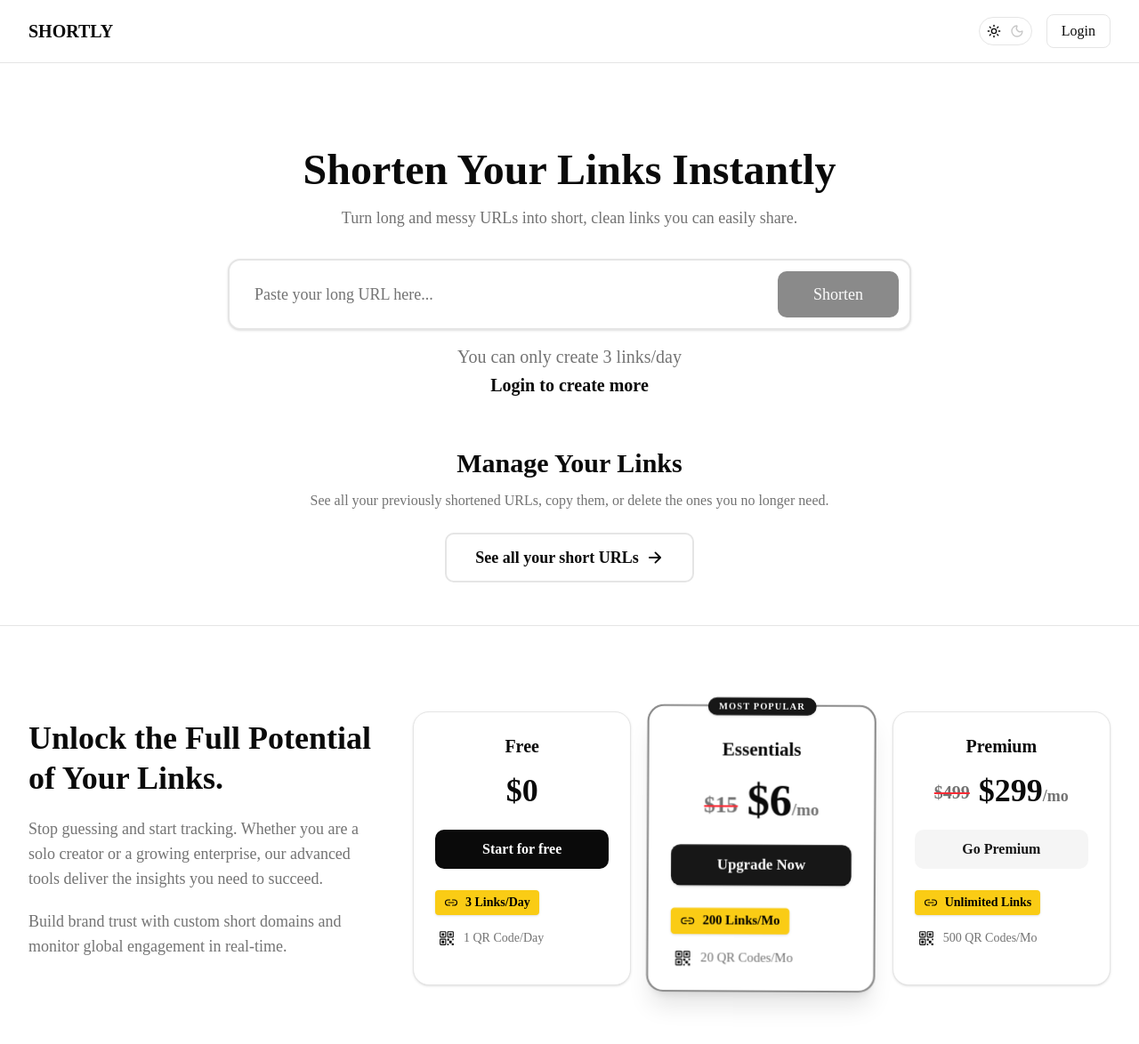
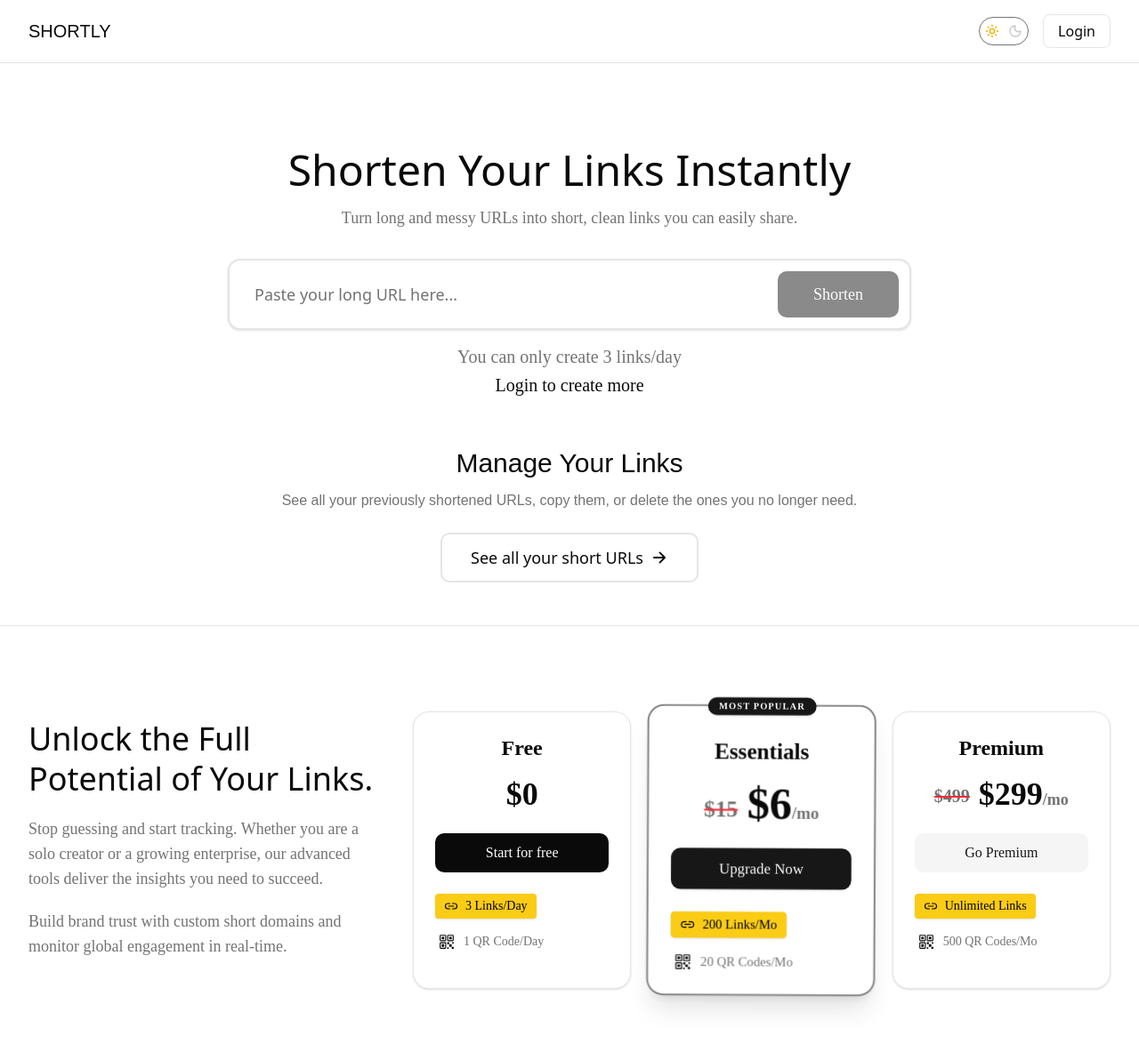
Before and after one commit to ad1tyaydv/fasturl, a Next.js app: page / in a window 1280 px wide. Shown: the top 1174 px of the page at 89% size. Built offline with nearby package versions, Linux system fonts and the light colour scheme; no server answers.

Commit message:
fonts chnaged and more UI upgraded

```diff
--- a/app/components/analyticsCard.tsx
+++ b/app/components/analyticsCard.tsx
@@ -95,7 +95,7 @@ export const AnalyticsCardItem = ({
               <div className="w-12 h-12 rounded-full bg-muted/30 flex items-center justify-center text-muted-foreground/50">
                 {icon}
               </div>
-              <p className="text-muted-foreground text-xs italic">No data available</p>
+              <p className="text-muted-foreground font-two text-xl italic">No data available</p>
             </div>
           )}
         </div>
--- a/app/components/navbar.tsx
+++ b/app/components/navbar.tsx
@@ -14,7 +14,7 @@ export default function Navbar({ isLoggedIn, handleLogout }: NavbarProps) {
   return (
     <nav className="flex items-center justify-between px-4 sm:px-8 py-4 border-b border-border z-20 shrink-0 bg-background">
       <h1
-        className="text-lg sm:text-xl font-semibold cursor-pointer"
+        className="text-lg sm:text-xl font-three cursor-pointer"
         onClick={() => router.push('/')}
       >
         SHORTLY
--- a/app/components/toggleTheme.tsx
+++ b/app/components/toggleTheme.tsx
@@ -14,13 +14,14 @@ export function ModeToggle() {
   }, [])
 
   const toggleTheme = (event: React.MouseEvent<HTMLButtonElement>) => {
+    const isDark = theme === "dark"
 
     const supportsTransition =
       "startViewTransition" in document &&
       !window.matchMedia("(prefers-reduced-motion: reduce)").matches
 
     if (!supportsTransition) {
-      setTheme(theme === "dark" ? "light" : "dark")
+      setTheme(isDark ? "light" : "dark")
       return
     }
 
@@ -32,51 +33,43 @@ export function ModeToggle() {
       Math.max(y, window.innerHeight - y)
     )
 
-    const transition = (document as any).startViewTransition(() => {
-      setTheme(theme === "dark" ? "light" : "dark")
+    const transition = (document as any).startViewTransition(async () => {
+      setTheme(isDark ? "light" : "dark")
     })
 
     transition.ready.then(() => {
       const clipPath = [
         `circle(0px at ${x}px ${y}px)`,
-        `circle(${endRadius}px at ${x}px ${y}px)`
+        `circle(${endRadius}px at ${x}px ${y}px)`,
       ]
 
       document.documentElement.animate(
         {
-          clipPath: theme === "dark"
-            ? [...clipPath].reverse()
-            : clipPath
+          clipPath: isDark ? [...clipPath].reverse() : clipPath,
         },
         {
-          duration: 500,
-          easing: "ease-in-out",
-          pseudoElement:
-            theme === "dark"
-              ? "::view-transition-old(root)"
-              : "::view-transition-new(root)"
+          duration: 1100,
+          easing: "cubic-bezier(0.7, 0, 0.2, 1)",
+          pseudoElement: isDark
+            ? "::view-transition-old(root)"
+            : "::view-transition-new(root)",
         }
       )
     })
   }
 
-  if (!mounted) {
-    return (
-      <Button
-        variant="outline"
-        className="w-15 h-8 rounded-full"
-      />
-    )
-  }
+  if (!mounted) return <Button variant="outline" className="w-14 h-8 rounded-full" />
 
   return (
     <Button
       variant="outline"
       onClick={toggleTheme}
-      className="w-15 h-8 rounded-full flex items-center justify-between px-2 cursor-pointer transition-all"
+      className="relative w-14 h-8 rounded-full flex items-center justify-between px-1.5 overflow-hidden group border-muted-foreground/100 hover:border-primary/200 transition-colors cursor-pointer"
     >
-      <Sun className="h-4 w-4 dark:text-muted-foreground/40" />
-      <Moon className="h-4 w-4 text-muted-foreground/40 dark:text-white" />
+      <Sun className={`h-4 w-4 transition-all duration-300 ${theme === 'dark' ? 'text-muted-foreground/40' : 'text-yellow-500'}`} />
+      <Moon className={`h-4 w-4 transition-all duration-300 ${theme === 'dark' ? 'text-blue-400' : 'text-muted-foreground/40'}`} />
+
+      <div className={`absolute h-6 w-6 rounded-full bg-accent/50 -z-10 transition-all duration-300 ${theme === 'dark' ? 'translate-x-6' : 'translate-x-0'}`} />
     </Button>
   )
 }
--- a/app/globals.css
+++ b/app/globals.css
@@ -1,6 +1,27 @@
 @import "tailwindcss";
 @import "tw-animate-css";
 @import "shadcn/tailwind.css";
+
+
+.font-one {
+  font-family: "Boldonse", system-ui;
+  font-weight: 400;
+  font-style: normal;
+}
+
+.font-two {
+  font-family: "Alfa Slab One", serif;
+  font-weight: 400;
+  font-style: normal;
+}
+
+.font-three {
+  font-family: "Share Tech", sans-serif;
+  font-weight: 400;
+  font-style: normal;
+}
+
+
 
 
 ::view-transition-old(root),
@@ -9,20 +30,11 @@
   mix-blend-mode: normal;
 }
 
-.dark::view-transition-old(root) {
-  z-index: 1;
-}
-.dark::view-transition-new(root) {
-  z-index: 999;
-}
+.dark::view-transition-old(root) { z-index: 1; }
+.dark::view-transition-new(root) { z-index: 999; }
 
-::view-transition-old(root) {
-  z-index: 999;
-}
-::view-transition-new(root) {
-  z-index: 1;
-}
-
+::view-transition-old(root) { z-index: 999; }
+::view-transition-new(root) { z-index: 1; }
 
 @custom-variant dark (&:is(.dark *));
 
@@ -88,54 +100,29 @@
   --border: oklch(0.922 0 0);
   --input: oklch(0.922 0 0);
   --ring: oklch(0.708 0 0);
-  --chart-1: oklch(0.809 0.105 251.813);
-  --chart-2: oklch(0.623 0.214 259.815);
-  --chart-3: oklch(0.546 0.245 262.881);
-  --chart-4: oklch(0.488 0.243 264.376);
-  --chart-5: oklch(0.424 0.199 265.638);
   --radius: 0.625rem;
-  --sidebar: oklch(0.985 0 0);
-  --sidebar-foreground: oklch(0.145 0 0);
-  --sidebar-primary: oklch(0.205 0 0);
-  --sidebar-primary-foreground: oklch(0.985 0 0);
-  --sidebar-accent: oklch(0.97 0 0);
-  --sidebar-accent-foreground: oklch(0.205 0 0);
-  --sidebar-border: oklch(0.922 0 0);
-  --sidebar-ring: oklch(0.708 0 0);
 }
 
 .dark {
-  --background: oklch(0.145 0 0);
-  --foreground: oklch(0.985 0 0);
-  --card: oklch(0.205 0 0);
+  --background: oklch(0.22 0.01 240);
+  --foreground: oklch(0.92 0.01 240);
+
+  --card: oklch(0.25 0.01 240);
   --card-foreground: oklch(0.985 0 0);
-  --popover: oklch(0.205 0 0);
+  --popover: oklch(0.25 0.01 240);
   --popover-foreground: oklch(0.985 0 0);
   --primary: oklch(0.922 0 0);
   --primary-foreground: oklch(0.205 0 0);
-  --secondary: oklch(0.269 0 0);
+  --secondary: oklch(0.32 0.01 240);
   --secondary-foreground: oklch(0.985 0 0);
-  --muted: oklch(0.269 0 0);
+  --muted: oklch(0.32 0.01 240);
   --muted-foreground: oklch(0.708 0 0);
-  --accent: oklch(0.269 0 0);
+  --accent: oklch(0.32 0.01 240);
   --accent-foreground: oklch(0.985 0 0);
   --destructive: oklch(0.704 0.191 22.216);
-  --border: oklch(1 0 0 / 10%);
+  --border: oklch(1 0 0 / 12%);
   --input: oklch(1 0 0 / 15%);
   --ring: oklch(0.556 0 0);
-  --chart-1: oklch(0.809 0.105 251.813);
-  --chart-2: oklch(0.623 0.214 259.815);
-  --chart-3: oklch(0.546 0.245 262.881);
-  --chart-4: oklch(0.488 0.243 264.376);
-  --chart-5: oklch(0.424 0.199 265.638);
-  --sidebar: oklch(0.205 0 0);
-  --sidebar-foreground: oklch(0.985 0 0);
-  --sidebar-primary: oklch(0.488 0.243 264.376);
-  --sidebar-primary-foreground: oklch(0.985 0 0);
-  --sidebar-accent: oklch(0.269 0 0);
-  --sidebar-accent-foreground: oklch(0.985 0 0);
-  --sidebar-border: oklch(1 0 0 / 10%);
-  --sidebar-ring: oklch(0.556 0 0);
 }
 
 @layer base {
@@ -144,6 +131,7 @@
   }
   body {
     @apply bg-background text-foreground;
+    transition: background-color 0.3s ease, color 0.3s ease;
   }
   html {
     @apply font-sans;
--- a/app/page.tsx
+++ b/app/page.tsx
@@ -124,20 +124,20 @@ export default function Dashboard() {
       `}} />
 
       <nav className="flex items-center justify-between px-4 sm:px-8 py-4 border-b border-border">
-        <h1 className="text-lg sm:text-xl font-semibold">SHORTLY</h1>
+        <h1 className="text-lg font-three sm:text-xl">SHORTLY</h1>
         <div className="flex items-center gap-4 cursor-pointer">
           <ModeToggle />
           {isLoggedIn ? (
             <button
               onClick={handleLogout}
-              className="border border-input px-4 py-1.5 rounded-md transition cursor-pointer font-medium text-sm sm:text-base hover:bg-accent hover:text-accent-foreground"
+              className="border font-one border-input px-4 py-1.5 rounded-md transition cursor-pointer text-sm sm:text-base hover:bg-accent hover:text-accent-foreground"
             >
               Logout
             </button>
           ) : (
             <button
               onClick={() => router.push("/auth/signin")}
-              className="border border-input px-4 py-1.5 rounded-md transition cursor-pointer font-medium text-sm sm:text-base hover:bg-accent hover:text-accent-foreground"
+              className="border font-one border-input px-4 py-1.5 rounded-md transition cursor-pointer font-medium text-sm sm:text-base hover:bg-accent hover:text-accent-foreground"
             >
               Login
             </button>
@@ -147,10 +147,10 @@ export default function Dashboard() {
 
       <section className="flex flex-col items-center justify-center px-4 sm:px-6 pt-16 md:pt-24 pb-12">
         <div className="text-center max-w-3xl w-full mx-auto">
-          <h1 className="text-3xl sm:text-4xl md:text-5xl font-bold mb-4">
+          <h1 className="text-3xl font-one sm:text-4xl md:text-5xl font-bold mb-4">
             Shorten Your Links Instantly
           </h1>
-          <p className="mb-8 text-base sm:text-lg px-2 text-muted-foreground">
+          <p className="mb-8 font-two text-base sm:text-lg px-2 text-muted-foreground">
             Turn long and messy URLs into short, clean links you can easily share.
           </p>
 
@@ -160,7 +160,7 @@ export default function Dashboard() {
             <input
               type="text"
               placeholder="Paste your long URL here..."
-              className={`flex-1 w-full outline-none px-3 sm:px-4 py-3 bg-transparent text-base sm:text-lg text-center sm:text-left text-foreground placeholder:text-muted-foreground ${
+              className={`flex-1 w-full outline-none font-one px-3 sm:px-4 py-3 bg-transparent text-base sm:text-lg text-center sm:text-left text-foreground placeholder:text-muted-foreground ${
                 shortUrl ? 'font-semibold' : ''
               }`}
               value={url}
@@ -206,7 +206,7 @@ export default function Dashboard() {
                 disabled={loading || !url}
               >
                 {loading ? (
-                  <div className="w-6 h-6 border-2 border-primary-foreground border-t-transparent rounded-full animate-spin"></div>
+                  <div className="w-6 h-6 font-two border-2 border-primary-foreground border-t-transparent rounded-full animate-spin"></div>
                 ) : (
                   "Shorten"
                 )}
@@ -219,16 +219,16 @@ export default function Dashboard() {
               <div className="bg-white p-4 rounded-xl shadow-lg border border-border">
                 <img src={showQr} alt="QR Code" className="w-40 h-40 object-contain" />
               </div>
-              <p className="mt-3 text-sm font-medium text-muted-foreground">Your QR code is ready!</p>
+              <p className="mt-3 text-sm font-three">Your QR code is ready!</p>
             </div>
           )}
 
           {!isLoggedIn && (
-            <div className="mt-4 flex flex-col items-center justify-center text-sm sm:text-base md:text-xl text-muted-foreground">
+            <div className="mt-4 flex font-two flex-col items-center justify-center text-sm sm:text-base md:text-xl text-muted-foreground">
               <p>You can only create 3 links/day</p>
               <button
                 onClick={() => router.push("/auth/signin")}
-                className="font-semibold mt-1 hover:underline cursor-pointer text-foreground"
+                className="font-semibold font-two mt-1 hover:underline cursor-pointer text-foreground"
               >
                 Login to create more
               </button>
@@ -239,13 +239,13 @@ export default function Dashboard() {
 
       <section className="flex flex-col items-center justify-center px-4 sm:px-6 pb-12 border-b border-border">
         <div className="mt-2 w-full max-w-3xl flex flex-col items-center text-center">
-          <h2 className="text-2xl sm:text-3xl font-bold mb-3">Manage Your Links</h2>
-          <p className="mb-6 text-sm sm:text-base px-2 text-muted-foreground">
+          <h2 className="text-2xl font-three sm:text-3xl font-bold mb-3">Manage Your Links</h2>
+          <p className="mb-6 font-three text-sm sm:text-base px-2 text-muted-foreground">
             See all your previously shortened URLs, copy them, or delete the ones you no longer need.
           </p>
           <button
             onClick={() => router.push('/urls')}
-            className="w-full sm:w-auto group flex justify-center items-center gap-2 border-2 border-input bg-background px-6 sm:px-8 py-3 rounded-lg transition cursor-pointer font-semibold text-base sm:text-lg hover:bg-accent hover:text-accent-foreground"
+            className="w-full font-one sm:w-auto group flex justify-center items-center gap-2 border-2 border-input bg-background px-6 sm:px-8 py-3 rounded-lg transition cursor-pointer font-semibold text-base sm:text-lg hover:bg-accent hover:text-accent-foreground"
           >
             See all your short URLs
             <IoArrowForwardOutline size={20} className="group-hover:translate-x-1 transition-transform" />
@@ -255,31 +255,31 @@ export default function Dashboard() {
 
       <section className="px-4 sm:px-8 py-16 md:py-24 max-w-7xl mx-auto flex flex-col xl:flex-row gap-12 xl:gap-10 items-center xl:items-start">
         <div className="xl:w-1/3 text-center xl:text-left pt-2">
-          <h2 className="text-3xl sm:text-4xl font-extrabold mb-5 leading-tight">
+          <h2 className="text-3xl font-one sm:text-4xl font-extrabold mb-5 leading-tight">
             Unlock the Full Potential of Your Links.
           </h2>
-          <p className="text-muted-foreground mb-5 text-base sm:text-lg">
+          <p className="text-muted-foreground font-two mb-5 text-base sm:text-lg">
             Stop guessing and start tracking. Whether you are a solo creator or a growing enterprise, our advanced tools deliver the insights you need to succeed.
           </p>
-          <p className="text-muted-foreground text-base sm:text-lg">
+          <p className="text-muted-foreground font-two text-base sm:text-lg">
             Build brand trust with custom short domains and monitor global engagement in real-time.
           </p>
         </div>
 
         <div className="xl:w-2/3 grid grid-cols-1 md:grid-cols-3 gap-6 w-full items-stretch">
           <div className="border border-border rounded-2xl p-6 bg-card flex flex-col shadow-sm hover:shadow-md hover:-translate-y-1 transition-all duration-300">
-            <h3 className="text-xl font-bold text-center mb-4">Free</h3>
+            <h3 className="text-2xl font-bold text-center mb-4">Free</h3>
             <div className="text-center text-4xl font-extrabold mb-6">$0</div>
-            <button className="w-full bg-foreground text-background py-2.5 rounded-lg font-semibold text-sm sm:text-base mb-6 transition hover:bg-foreground/90 cursor-pointer">
+            <button className="w-full font-two bg-foreground text-background py-2.5 rounded-lg font-semibold text-sm sm:text-base mb-6 transition hover:bg-foreground/90 cursor-pointer">
               Start for free
             </button>
             <ul className="space-y-4 text-sm font-medium flex-1">
               <li className="flex items-center">
-                <span className="bg-[#facc15] text-black px-2.5 py-1 rounded flex items-center gap-2 font-bold shadow-sm">
+                <span className="bg-[#facc15] font-two text-black px-2.5 py-1 rounded flex items-center gap-2 font-bold shadow-sm">
                   <IoLinkOutline size={16} /> 3 Links/Day
                 </span>
               </li>
-              <li className="flex items-center gap-2.5 px-1 text-muted-foreground">
+              <li className="flex font-two items-center gap-2.5 px-1 text-muted-foreground">
                 <IoQrCodeOutline size={18} className="text-foreground"/> 1 QR Code/Day
               </li>
             </ul>
@@ -290,44 +290,44 @@ export default function Dashboard() {
               <div className="absolute top-0 left-1/2 -translate-x-1/2 -translate-y-1/2 bg-primary text-primary-foreground px-3 py-0.5 rounded-full text-[10px] font-bold uppercase tracking-widest shadow-sm">
                 Most Popular
               </div>
-              <h3 className="text-xl font-bold text-center mb-4 text-foreground mt-2">Essentials</h3>
+              <h3 className="text-2xl font-bold text-center mb-4 text-foreground mt-2">Essentials</h3>
               <div className="text-center mb-6 flex justify-center items-end gap-2.5">
                 <span className="line-through decoration-red-500 decoration-2 text-muted-foreground text-2xl font-bold mb-0.5">$15</span>
                 <span className="text-5xl font-extrabold text-foreground">$6<span className="text-lg font-bold text-muted-foreground">/mo</span></span>
               </div>
-              <button className="w-full bg-primary text-primary-foreground hover:bg-primary/90 py-2.5 rounded-lg font-semibold text-sm sm:text-base mb-6 transition shadow-sm cursor-pointer">
+              <button className="w-full font-two bg-primary text-primary-foreground hover:bg-primary/90 py-2.5 rounded-lg font-semibold text-sm sm:text-base mb-6 transition shadow-sm cursor-pointer">
                 Upgrade Now
               </button>
               <ul className="space-y-4 text-sm font-medium flex-1">
                 <li className="flex items-center">
-                  <span className="bg-[#facc15] text-black px-2.5 py-1 rounded flex items-center gap-2 font-bold shadow-sm">
+                  <span className="bg-[#facc15] font-two text-black px-2.5 py-1 rounded flex items-center gap-2 font-bold shadow-sm">
                     <IoLinkOutline size={16} /> 200 Links/Mo
                   </span>
                 </li>
                 <li className="flex items-center gap-2.5 px-1 text-muted-foreground">
-                  <IoQrCodeOutline size={18} className="text-foreground"/> 20 QR Codes/Mo
+                  <IoQrCodeOutline size={18} className="font-two text-foreground"/> 20 QR Codes/Mo
                 </li>
               </ul>
             </div>
           </div>
 
           <div className="border border-border rounded-2xl p-6 bg-card flex flex-col shadow-sm hover:shadow-md hover:-translate-y-1 transition-all duration-300">
-            <h3 className="text-xl font-bold text-center mb-4">Premium</h3>
+            <h3 className="text-2xl font-bold text-center mb-4">Premium</h3>
             <div className="text-center mb-6 flex justify-center items-end gap-2.5">
               <span className="line-through decoration-red-500 decoration-2 text-muted-foreground text-xl font-bold mb-1">$499</span>
               <span className="text-4xl font-extrabold">$299<span className="text-lg font-bold text-muted-foreground">/mo</span></span>
             </div>
-            <button className="w-full bg-secondary text-secondary-foreground py-2.5 rounded-lg font-semibold text-sm sm:text-base mb-6 transition hover:bg-secondary/80 cursor-pointer">
+            <button className="w-full font-two bg-secondary text-secondary-foreground py-2.5 rounded-lg font-semibold text-sm sm:text-base mb-6 transition hover:bg-secondary/80 cursor-pointer">
               Go Premium
             </button>
             <ul className="space-y-4 text-sm font-medium flex-1">
               <li className="flex items-center">
-                <span className="bg-[#facc15] text-black px-2.5 py-1 rounded flex items-center gap-2 font-bold shadow-sm">
+                <span className="bg-[#facc15] font-two text-black px-2.5 py-1 rounded flex items-center gap-2 font-bold shadow-sm">
                   <IoLinkOutline size={16} /> Unlimited Links
                 </span>
               </li>
               <li className="flex items-center gap-2.5 px-1 text-muted-foreground">
-                <IoQrCodeOutline size={18} className="text-foreground"/> 500 QR Codes/Mo
+                <IoQrCodeOutline size={18} className="font-two text-foreground"/> 500 QR Codes/Mo
               </li>
             </ul>
           </div>
@@ -335,7 +335,7 @@ export default function Dashboard() {
       </section>
 
       {copied && (
-        <div className="fixed top-20 sm:top-24 left-1/2 -translate-x-1/2 mt-1 px-6 py-2 rounded-md shadow-lg text-xs sm:text-sm z-50 animate-bounce bg-primary text-primary-foreground">
+        <div className="fixed font-two top-20 sm:top-24 left-1/2 -translate-x-1/2 mt-1 px-6 py-2 rounded-md shadow-lg text-xs sm:text-sm z-50 animate-bounce bg-primary text-primary-foreground">
           URL Copied!
         </div>
       )}
```
Also changed, not shown: app/analytics/page.tsx (+74 -33 lines), app/components/sidebar.tsx (+5 -5 lines), app/urls/page.tsx (+12 -12 lines).
